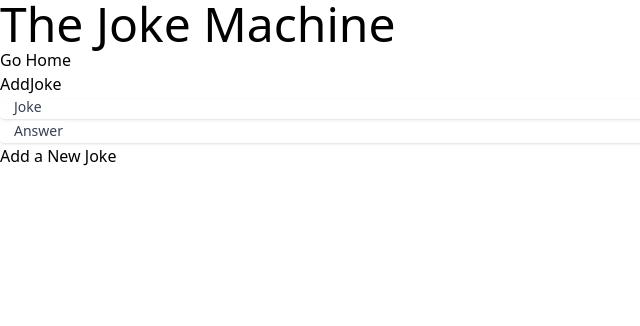
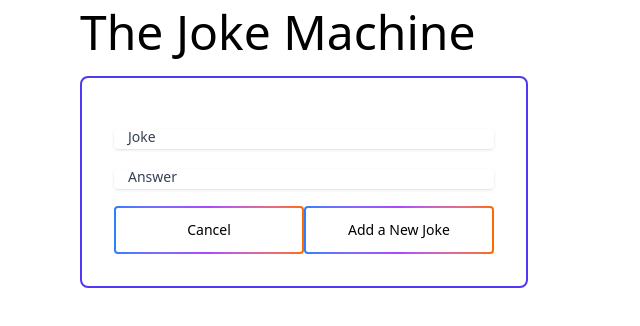
Before and after one commit to justbraf/Joke-Machine-Client, a React (Vite) app: page /joke/new in a window 1280 px wide. Shown: the top 326 px of the page, without its empty margins (0-640 px from the left). Built offline with nearby package versions, Linux system fonts and the light colour scheme.

Commit message:
basic UI updates

```diff
--- a/src/App.jsx
+++ b/src/App.jsx
@@ -4,11 +4,14 @@ import Home from './components/Home'
 import GetJoke from './components/GetJoke'
 import NotFound from './components/NotFound'
 import AddJoke from './components/AddJoke'
+import ConfirmDelete from './components/ConfirmDelete'
+import EditJoke from './components/EditJoke'
 
 
 function App() {
   return (
     <>
+      <div className="w-7/8 mx-auto mt-2">
         {/* This header will appear on all pages because it is outside the routes */}
         <p className='text-5xl'>The Joke Machine</p>
         {/* Each route is defined with a path and a corresponding component to display */}
@@ -18,8 +21,11 @@ function App() {
           <Route path="/joke/new" element={<AddJoke />} />
           {/* The colon operator allows the following text to act as a parameter read from the URL */}
           <Route path="/joke/:jid" element={<GetJoke />} />
+          <Route path="/edit/:jid" element={<EditJoke />} />
+          <Route path="/remove/:jid" element={<ConfirmDelete />} />
           <Route path="*" element={<NotFound />} />
         </Routes>
+      </div>
     </>
   )
 }
--- a/src/components/AddJoke.jsx
+++ b/src/components/AddJoke.jsx
@@ -1,5 +1,5 @@
 import React, { useState } from 'react'
-import { Link, useNavigate } from 'react-router'
+import { useNavigate } from 'react-router'
 
 const AddJoke = () => {
     const goBack = useNavigate()
@@ -18,11 +18,11 @@ const AddJoke = () => {
                 headers: {
                     "content-type": "application/json",
                 },
-                body:JSON.stringify(formData)
+                body: JSON.stringify(formData)
             })
         fetch(dataReq)
-            .then(resp=>resp.json())
-            .then(data=>{
+            .then(resp => resp.json())
+            .then(data => {
                 data.error ? alert(data.error) : alert(data.message)
 
                 goBack(-1)
@@ -36,11 +36,15 @@ const AddJoke = () => {
         })
     }
 
+    const handleGoBack = () => {
+        goBack(-1)
+    }
+
     return (
         <>
-            <Link to={"/"}>Go Home</Link>
-            <div>AddJoke</div>
+            <div className='w-md mt-5 p-8 border-2 border-indigo-600 rounded-lg'>
                 <form method='POST'>
+                    <div className='my-4'>
                         <label htmlFor="Joke" className="relative">
                             <input
                                 type="text"
@@ -56,6 +60,8 @@ const AddJoke = () => {
                                 Joke
                             </span>
                         </label>
+                    </div>
+                    <div className='my-4'>
                         <label htmlFor="Answer" className="relative">
                             <input
                                 type="text"
@@ -71,9 +77,17 @@ const AddJoke = () => {
                                 Answer
                             </span>
                         </label>
-                <button type='submit' onClick={handleSubmit}>Add a New Joke</button>
+                    </div>
+                    <div className='grid grid-cols-2'>
+                        <button className="group inline-block rounded-sm bg-gradient-to-r from-blue-500 via-purple-500 to-orange-500 p-[2px] hover:text-white focus:ring-3 focus:outline-hidden" type='reset' onClick={handleGoBack}>
+                            <span className="block rounded-xs bg-white px-8 py-3 text-sm font-medium group-hover:bg-transparent">Cancel</span>
+                        </button>
+                        <button className="group inline-block rounded-sm bg-gradient-to-r from-blue-500 via-purple-500 to-orange-500 p-[2px] hover:text-white focus:ring-3 focus:outline-hidden" type='submit' onClick={handleSubmit}>
+                            <span className="block rounded-xs bg-white px-8 py-3 text-sm font-medium group-hover:bg-transparent">Add a New Joke</span>
+                        </button>
+                    </div>
                 </form>
-
+            </div >
         </>
     )
 }
--- /dev/null
+++ b/src/components/ConfirmDelete.jsx
@@ -0,0 +1,9 @@
+import React from 'react'
+
+const ConfirmDelete = () => {
+  return (
+    <div>ConfirmDelete</div>
+  )
+}
+
+export default ConfirmDelete
--- /dev/null
+++ b/src/components/EditJoke.jsx
@@ -0,0 +1,9 @@
+import React from 'react'
+
+const EditJoke = () => {
+    return (
+        <div>EditJoke</div>
+    )
+}
+
+export default EditJoke
--- a/src/components/GetAllJokes.jsx
+++ b/src/components/GetAllJokes.jsx
@@ -47,7 +47,7 @@ const GetAllJokes = () => {
                     {allJokes.map(elem => {
                         return (
                             // Since elem contains an object, the dot operator allows access to the keys of the object to access the data
-                            <ViewCard key={elem.id} jid={elem.id} joke={elem.joke} answer={elem.answer}/>
+                            <ViewCard key={elem.id} jid={elem.id} joke={elem.joke} answer={elem.answer} options={false}/>
                         )
                     })}
                 </div>
--- a/src/components/GetJoke.jsx
+++ b/src/components/GetJoke.jsx
@@ -38,7 +38,9 @@ const GetJoke = () => {
                     {/* The button has a click event that runs an anonymous function executing a navigation to the previous page */}
                     <button onClick={() => goBack(-1)} className='cursor-pointer my-3'>Go Back</button>
                     <div className='flex flex-row justify-center'>
-                        <ViewCard jid={myJoke.id} joke={myJoke.joke} answer={myJoke.answer} />
+                    <div className='basis-xl'>
+                        <ViewCard jid={myJoke.id} joke={myJoke.joke} answer={myJoke.answer} options={true}/>
+                    </div>
                     </div>
                 </>
                 :
--- a/src/components/ViewCard.jsx
+++ b/src/components/ViewCard.jsx
@@ -2,10 +2,12 @@ import React, { useEffect } from 'react'
 import { Link, useNavigate } from 'react-router'
 
 // Component for viewing a single joke that accepts two children props
-const ViewCard = ({ jid, joke, answer }) => {
+const ViewCard = ({ jid, joke, answer, options }) => {
     // Create a URL for the joke beign displayed
-    let newPath = "/joke/" + jid
-    let goBack = useNavigate()
+    const newPath = "/joke/" + jid
+    const editPath = "/edit/" + jid
+    const delPath = "/remove/" + jid
+    const goBack = useNavigate()
 
     let handleDelete = () => {
         // Delete object using joke id and http delete method
@@ -29,7 +31,7 @@ const ViewCard = ({ jid, joke, answer }) => {
     }
 
     return (
-        <Link to={newPath} className="group relative block h-64 sm:h-80 lg:h-96">
+        <div className="group relative block h-64 sm:h-80 lg:h-96">
             <span className="absolute inset-0 border-2 border-dashed border-black"></span>
             <div className="relative flex h-full transform items-end border-2 border-black bg-white transition-transform group-hover:-translate-x-2 group-hover:-translate-y-2">
                 <div className="p-4 !pt-0 transition-opacity group-hover:absolute group-hover:opacity-0 sm:p-6 lg:p-8">
@@ -53,11 +55,25 @@ const ViewCard = ({ jid, joke, answer }) => {
                 <div className="absolute p-4 opacity-0 transition-opacity group-hover:relative group-hover:opacity-100 sm:p-6 lg:p-8">
                     <h3 className="mt-4 text-xl font-medium sm:text-2xl">{answer}</h3>
                     <p className="mt-4 text-sm sm:text-base">Joke ID: {jid}</p>
-                    <p className="mt-8 font-bold"><i className="fa-solid fa-expand hover:text-2xl"></i>&nbsp;&nbsp;&nbsp;&nbsp;&nbsp;&nbsp;&nbsp;<i className="fa-solid fa-file-pen text-green-600 hover:text-2xl"></i>&nbsp;&nbsp;&nbsp;&nbsp;&nbsp;&nbsp;&nbsp;<i className="fa-solid fa-trash text-red-600 hover:text-2xl" onClick={handleDelete}></i></p>
+                    <p className="mt-8 font-bold">
+                        {!options ?
+                            <Link to={newPath}>
+                                <i className="fa-solid fa-expand delay-150 duration-300 ease-in-out transistion-transform hover:scale-150"></i>
+                            </Link >
+                            :
+                            <div className='grid grid-cols-4 gap-2'>
+                                <Link to={editPath}>
+                                <i className="fa-solid fa-file-pen text-green-600 delay-150 duration-300 ease-in-out transistion-transform hover:scale-150"></i>
+                                </Link>
+                                <Link to={delPath}>
+                                    <i className="fa-solid fa-trash text-red-600 delay-150 duration-300 ease-in-out transistion-transform hover:scale-150"></i>
+                                </Link>
+                            </div>
+                        }
+                    </p>
                 </div>
             </div>
-        </Link>
-
+        </div>
     )
 }
 
```
Lines whose indentation alone changed are shown as unchanged.
